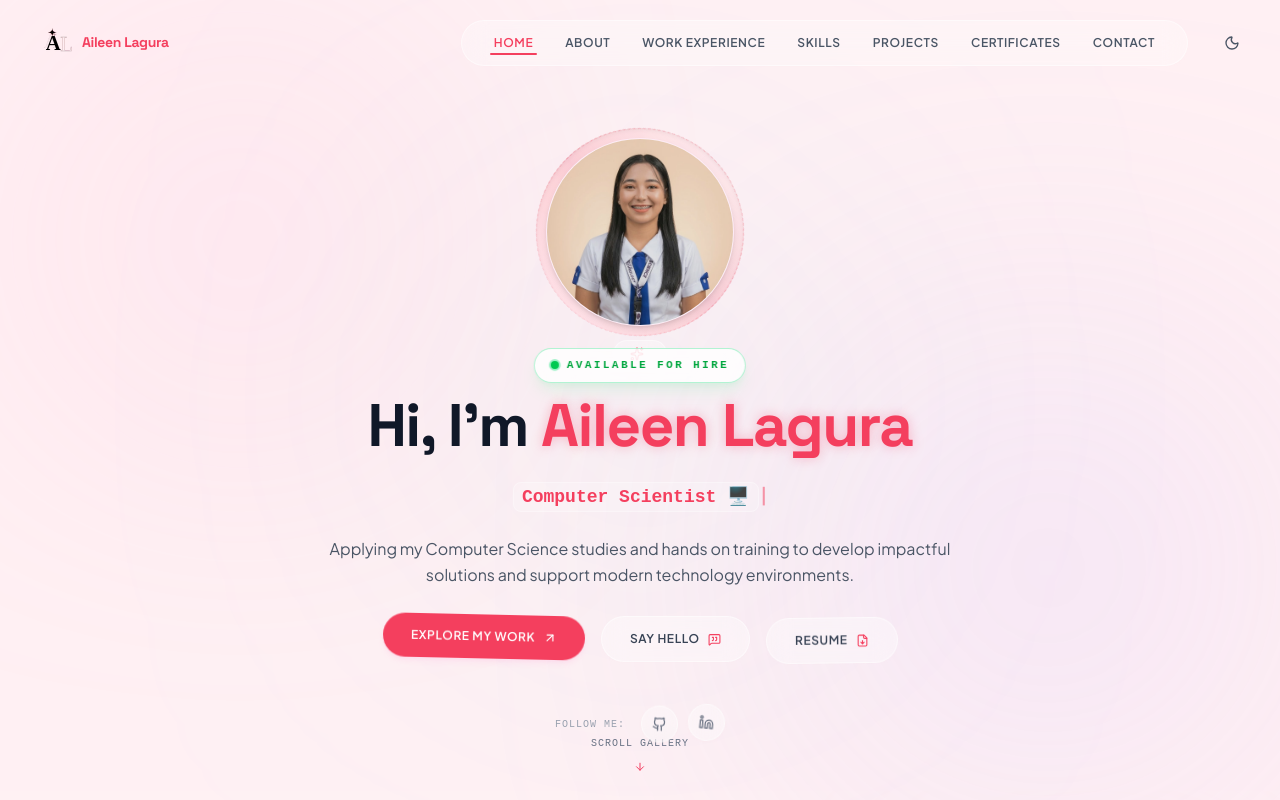
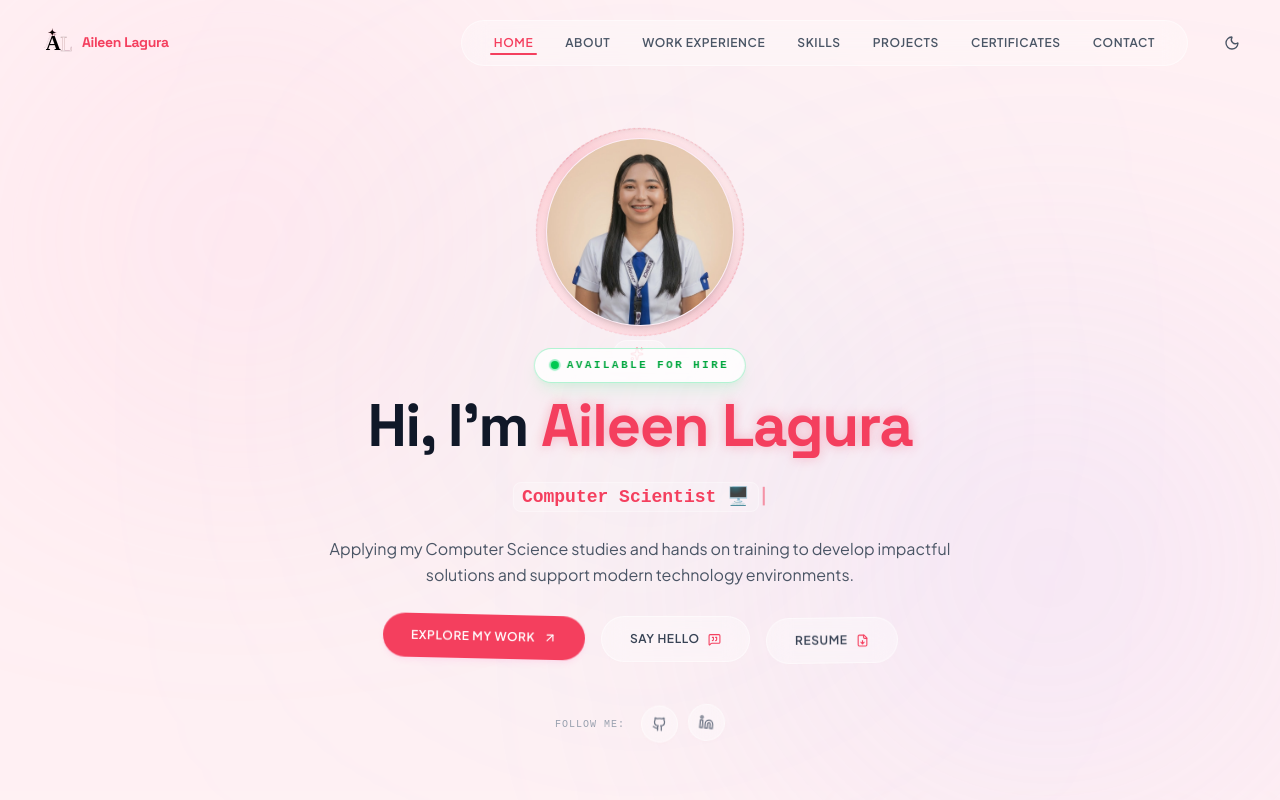
Before and after one commit to aileenlagura21/itsaileen-portfolio, a React (Vite) app: page / in a window 1280 px wide. Shown: the top 800 px of the page. Built offline with nearby package versions, Linux system fonts and the light colour scheme.

Commit message:
Update Hero.jsx

```diff
--- a/src/components/Hero/Hero.jsx
+++ b/src/components/Hero/Hero.jsx
@@ -314,13 +314,7 @@ export default function Hero({ isDark, onContactClick, onWorkClick }) {
             isDark ? 'text-gray-400 hover:text-hotpink' : 'text-gray-500 hover:text-hotpink'
           }`}
         >
-          <span>Scroll Gallery</span>
-          <motion.div
-            animate={{ y: [0, 6, 0] }}
-            transition={{ repeat: Infinity, duration: 1.5 }}
-          >
-            <ArrowDown size={12} className="text-hotpink" />
-          </motion.div>
+
         </button>
       </div>
 
```
